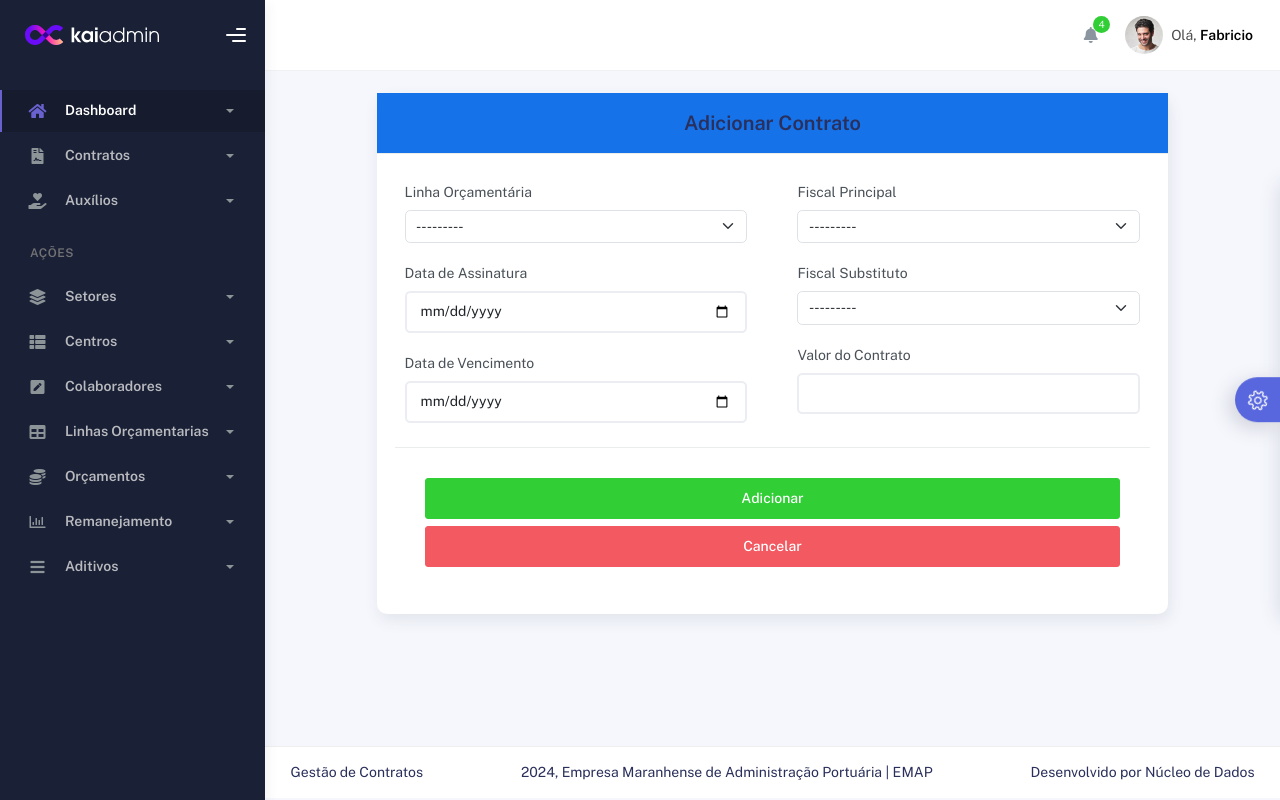
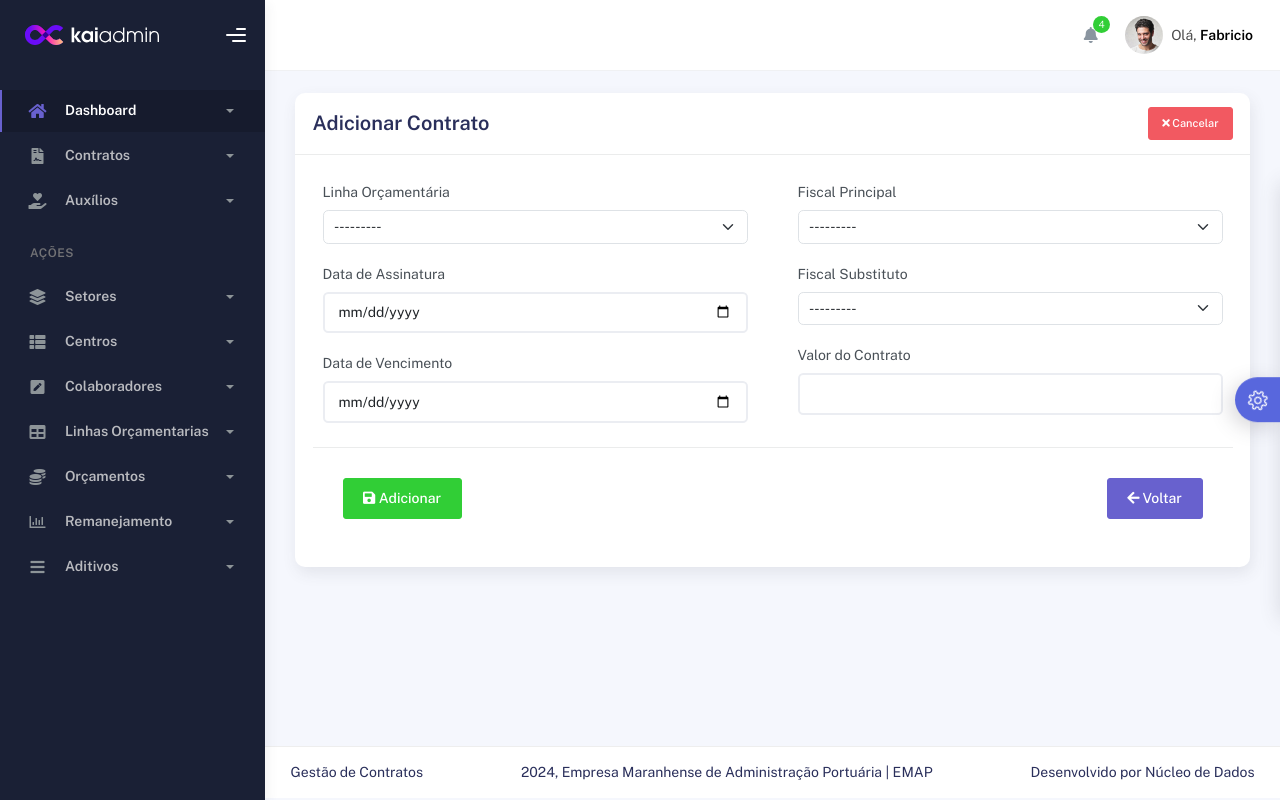
Before and after one commit to DaniloDalessandro/ccdop, a Django app: page /contratos/novo-contrato/ in a window 1280 px wide. Run offline with Django 5.2, Linux system fonts and the light colour scheme; data comes from the database, SQL or seed files in the repository; data that the repository does not hold is empty; some libraries are stand-ins or nearby versions.

Commit message:
ajuste no template contratos

```diff
--- a/contract/templates/contratos/contrato_form.html
+++ b/contract/templates/contratos/contrato_form.html
@@ -4,10 +4,13 @@
 <div class="container">
     <div class="page-inner">
         <div class="row justify-content-center">
-            <div class="col-lg-10">
+            <div class="col-md-12">
                 <div class="card">
-                    <div class="card-header bg-primary text-white text-center">
-                        <h4 class="card-title mb-0">{% if form.instance.pk %}Editar{% else %}Adicionar{% endif %} Contrato</h4>
+                    <div class="card-header d-flex justify-content-between align-items-center">
+                        <h4 class="card-title">{% if form.instance.pk %}Editar Contrato{% else %}Adicionar Contrato{% endif %}</h4>
+                        <a href="{% url 'contrato-list' %}" class="btn btn-danger btn-sm">
+                            <i class="fas fa-times"></i> Cancelar
+                        </a>
                     </div>
                     <div class="card-body">
                         <form method="post">
@@ -42,9 +45,13 @@
                                     </div>
                                 </div>
                             </div>
-                            <div class="card-action mt-3">
-                                <button type="submit" class="btn btn-success w-100">{% if form.instance.pk %}Salvar{% else %}Adicionar{% endif %}</button>
-                                <a href="{% url 'contrato-list' %}" class="btn btn-danger w-100 mt-2">Cancelar</a>
+                            <div class="card-action mt-3 d-flex justify-content-between">
+                                <button type="submit" class="btn btn-success">
+                                    <i class="fas fa-save"></i> {% if form.instance.pk %}Salvar{% else %}Adicionar{% endif %}
+                                </button>
+                                <a href="{% url 'contrato-list' %}" class="btn btn-secondary">
+                                    <i class="fas fa-arrow-left"></i> Voltar
+                                </a>
                             </div>
                         </form>
                     </div>
```
